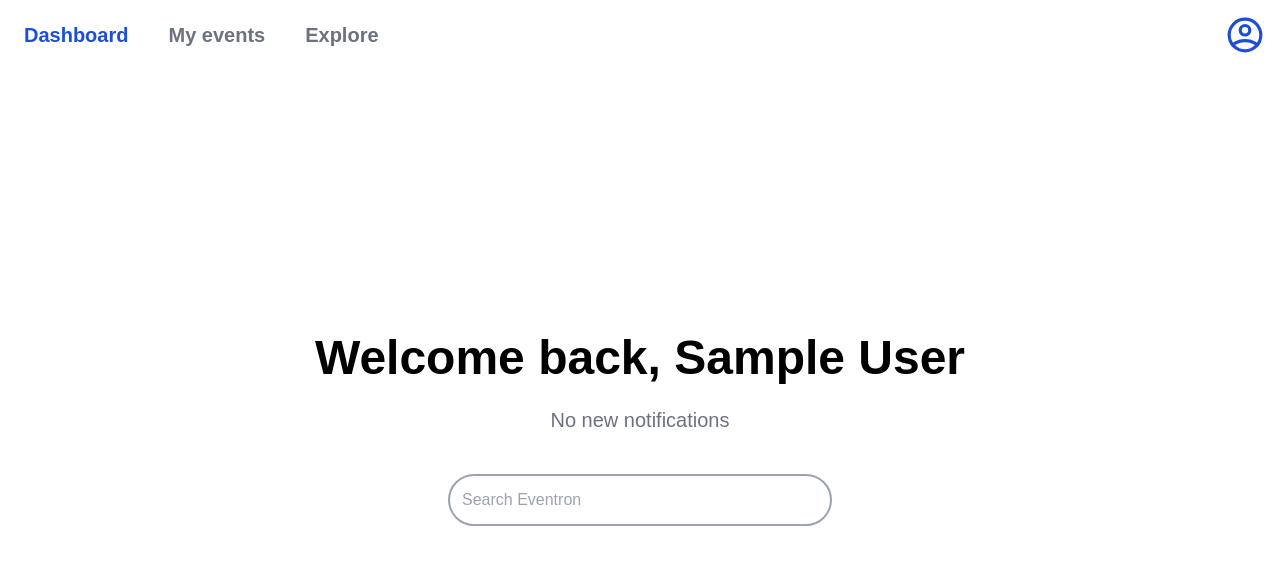
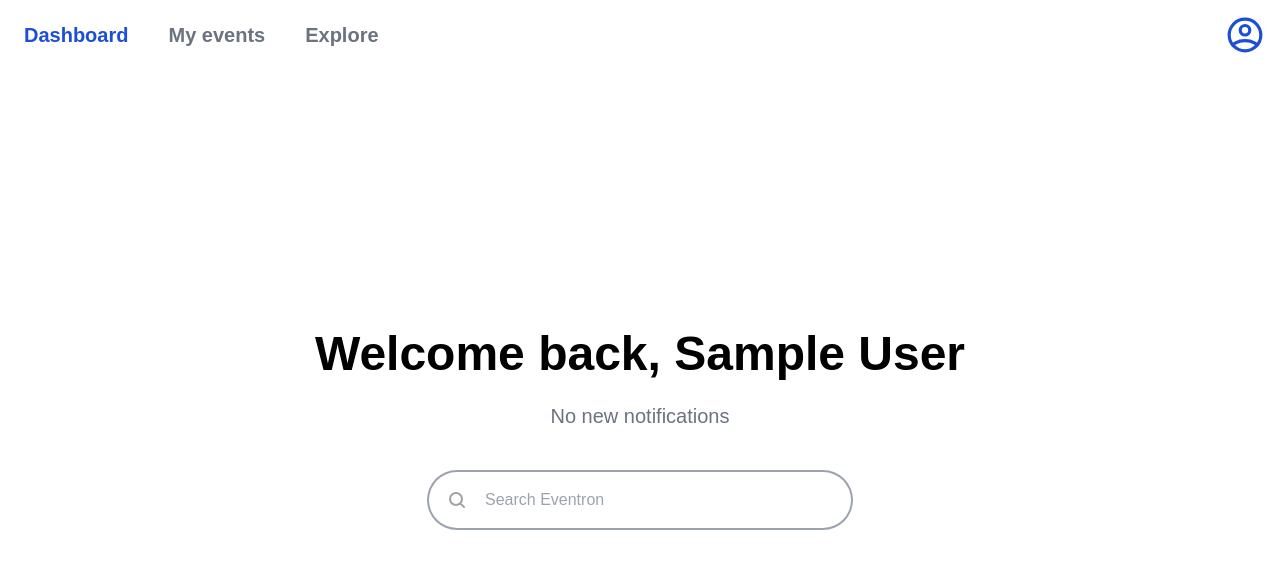
Before and after one commit to william-herring/eventron, a Next.js app: page /dashboard in a window 1280 px wide. Shown: the top 568 px of the page. Built offline with nearby package versions, Linux system fonts and the light colour scheme; no server answers; sample sign-in values are in the browser's storage.

Commit message:
added icon to search bar

```diff
--- a/pages/dashboard.tsx
+++ b/pages/dashboard.tsx
@@ -33,7 +33,10 @@ const Dashboard: NextPage = () => {
                 <h1 className='font-semibold text-5xl'>Welcome back, {session.user?.name}</h1>
                 <p className='text-gray-500 text-xl w-96 my-6'>No new notifications</p>
                 <div className='flex mt-4 mb-20'>
-                    <input type='text' placeholder='Search Eventron' className='rounded-full w-96 border-2 border-gray-400 p-3'>
+                    <div className='border-gray-400 border-2 border-r-0 rounded-l-full p-4 pr-0'>
+                        <svg width="24px" height="24px" stroke-width="2" viewBox="0 0 24 24" fill="none" xmlns="http://www.w3.org/2000/svg" color="#a3a3a3"><path d="M15.5 15.5L19 19M5 11a6 6 0 1012 0 6 6 0 00-12 0z" stroke="#a3a3a3" stroke-width="2.04" stroke-linecap="round" stroke-linejoin="round"></path></svg>
+                    </div>
+                    <input type='text' placeholder='Search Eventron' className='rounded-r-full w-96 border-gray-400 border-2 border-l-0 p-4'>
                     </input>
                 </div>
             </div>
```
